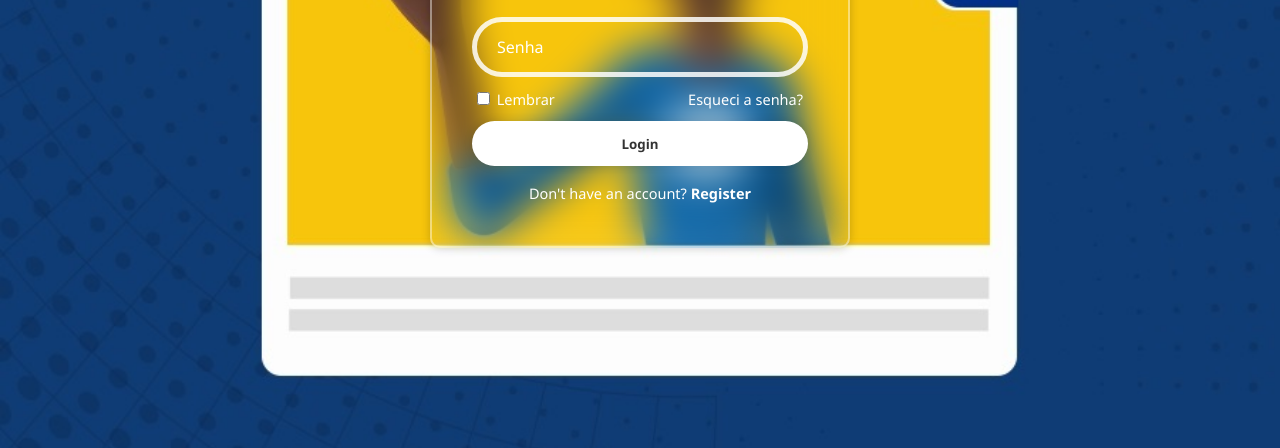
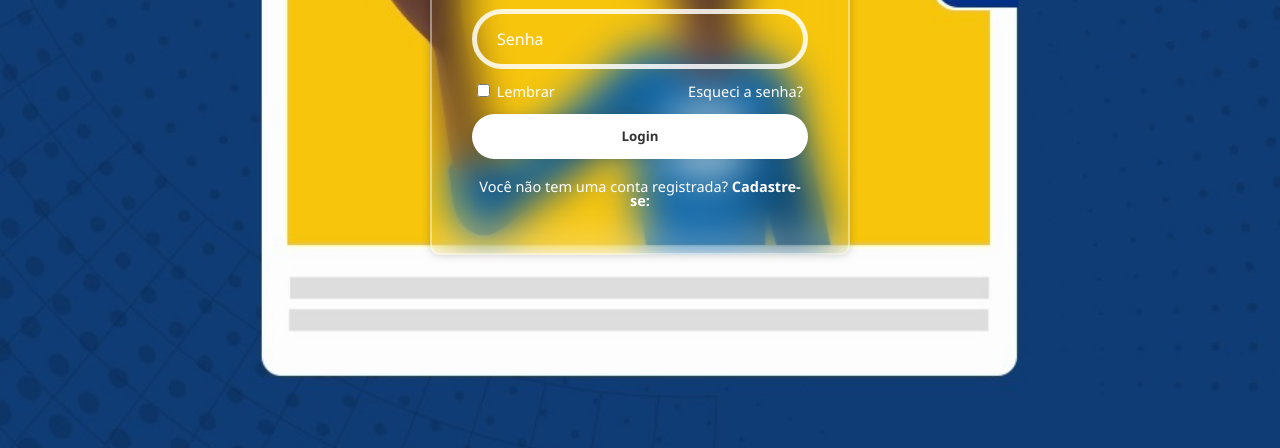
Before and after one commit to fabianoseller/trabalhologinaula12, a plain HTML site: page index.html in a window 1280 px wide. Shown: the part 352-800 px from the top of the page. Drawn offline with Linux system fonts and the light colour scheme.

Commit message:
altraçaõ detalhes 3

```diff
--- a/index.html
+++ b/index.html
@@ -24,12 +24,12 @@
                     </label>
                     <a href="./src/pages/forgot-password.html">Esqueci a senha?</a>
                 </div>
-                <button onClick="alert('Enviou!')" type="submit" class="btn">Login</button>
+                <button onClick="alert('Carregando...')" type="submit" class="btn">Login</button>
 
                 <div class="register-link">
                     <p>
-                        Don't have an account?
-                        <a href="./src/pages/register.html">Register</a>
+                        Você não tem uma conta registrada?
+                        <a href="./src/pages/register.html">Cadastre-se:</a>
                     </p>
                 </div>
             </form>
```
